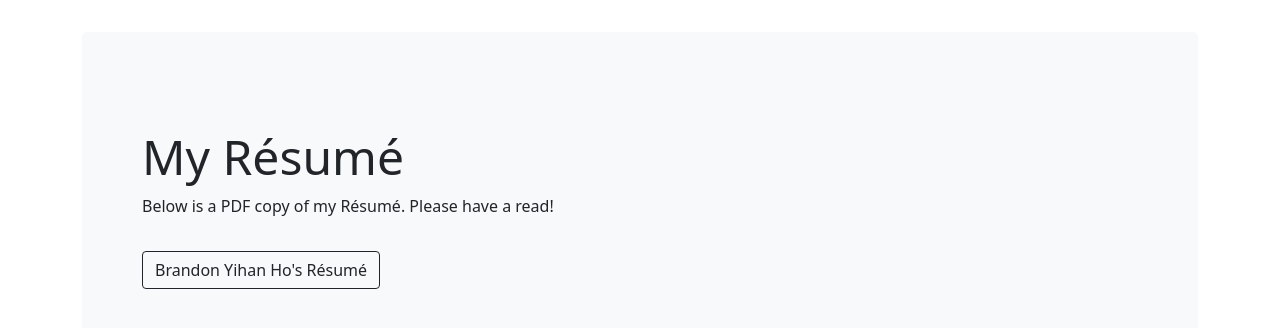
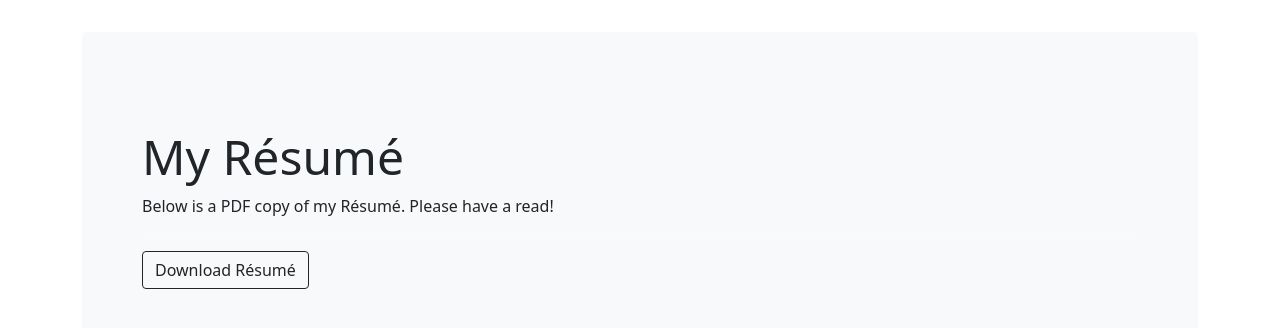
Before and after one commit to BrandonYH/brandonyh.github.io, a plain HTML site: page resume.html in a window 1280 px wide. Shown: the part 378-706 px from the top of the page. Drawn offline with nearby package versions, Linux system fonts and the light colour scheme.

Commit message:
update resume button

```diff
--- a/resume.html
+++ b/resume.html
@@ -38,7 +38,7 @@
                 <h1 class="display-5 fw-light">My Résumé</h1>
                 <p class="col-md-8">Below is a PDF copy of my Résumé. Please have a read!</p>
                 <hr class="my-3 text-light">
-                <button class="btn btn-outline-dark" type="button">Brandon Yihan Ho's Résumé</button>
+                <button class="btn btn-outline-dark" type="button">Download Résumé</button>
                 </div>
             </div>
         </div>
```
